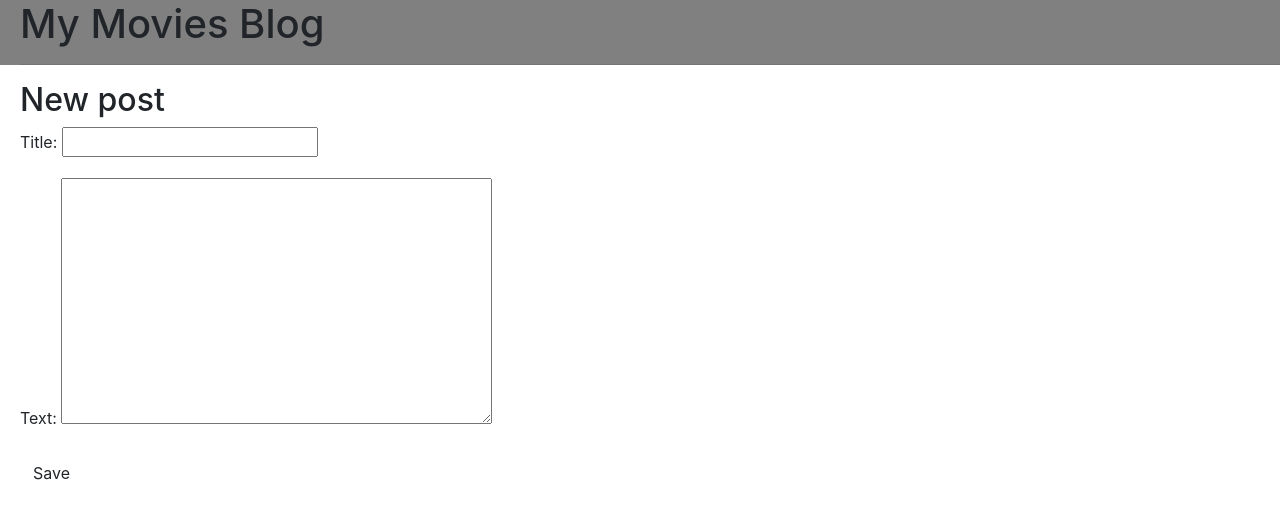
After one commit to aadideshpande/my-first-blog, a Django app: page /post/new/ in a window 1280 px wide. The commit adds this page. Shown: the top 519 px of the page. Run offline with Django 3.2, Linux system fonts and the light colour scheme; some libraries are stand-ins or nearby versions.

Commit message:
some changes

```diff
--- /dev/null
+++ b/movies/forms.py
@@ -0,0 +1,6 @@
+from django import forms
+from .models import Post
+class PostForm(forms.ModelForm):
+    class Meta:
+        model = Post
+        fields = ('title', 'text',)
--- a/movies/urls.py
+++ b/movies/urls.py
@@ -4,4 +4,5 @@ from . import views
 urlpatterns = [
     path('', views.post_list, name='post_list'),
     path('post/<int:pk>', views.post_detail, name='post_detail'),
+    path('post/new/', views.post_new, name='post_new'),
 ]
--- a/movies/views.py
+++ b/movies/views.py
@@ -3,6 +3,7 @@ from django.http import HttpResponse
 from django.utils import timezone
 from .models import Post
 from django.shortcuts import render, get_object_or_404
+from .forms import PostForm
 
 
 def post_list(request):
@@ -12,3 +13,7 @@ def post_list(request):
 def post_detail(request, pk):
     post = get_object_or_404(Post, pk=pk)
     return render(request, 'post_detail.html', {'post' : post})
+
+def post_new(request):
+    form = PostForm()
+    return render(request, 'post_edit.html', {'form': form})
--- a/templates/base.html
+++ b/templates/base.html
@@ -3,15 +3,17 @@
 <html lang="en">
 
 <style>
-  h1 a, h2 a {
-    color:grey;
+    h1 a,
+    h2 a {
+        color: grey;
     }
 
-  .title{
+    .title {
         background: grey;
         padding-left: 20px;
     }
-  .post{
+
+    .post {
         padding-left: 20px;
         padding-right: 20px;
     }
@@ -33,9 +35,11 @@
 </head>
 
 <body>
-  <div class="title">  <h1>My Movies Blog</h1>
-
-  <hr>
+    <div class="page-header">
+        <a href="{% url 'post_new' %}" class="top-menu"><span class="glyphicon glyphicon-plus"></span></a>
+        <div class="title">
+            <h1>My Movies Blog</h1><hr>
+        </div>
     </div>
     <div class="post">
         {% block content %}
--- /dev/null
+++ b/templates/post_edit.html
@@ -0,0 +1,9 @@
+{% extends 'base.html' %}
+
+{% block content %}
+    <h2>New post</h2>
+    <form method="POST" class="post-form">{% csrf_token %}
+        {{ form.as_p }}
+        <button type="submit" class="save btn btn-default">Save</button>
+    </form>
+{% endblock %}
```
Lines whose indentation alone changed are shown as unchanged.
